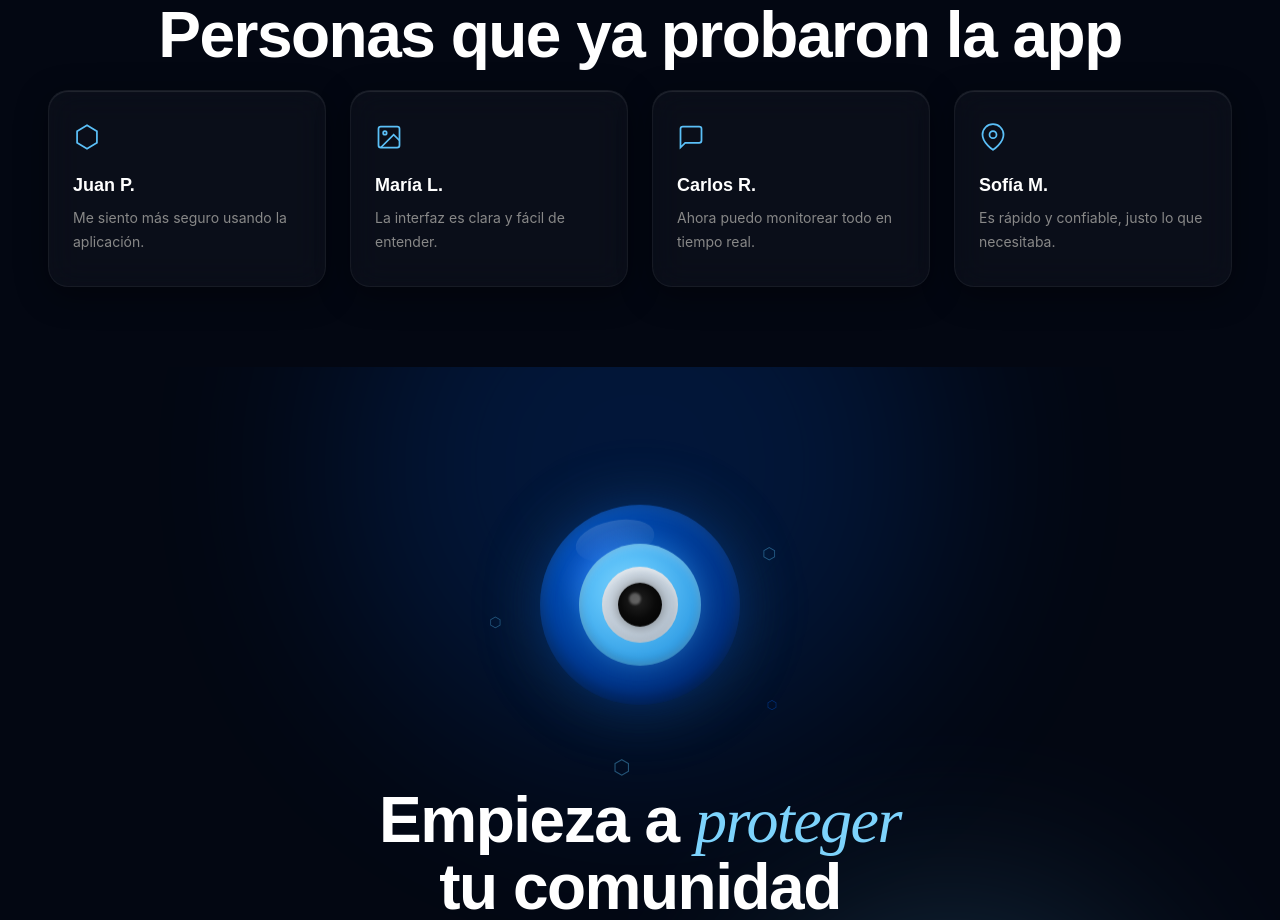
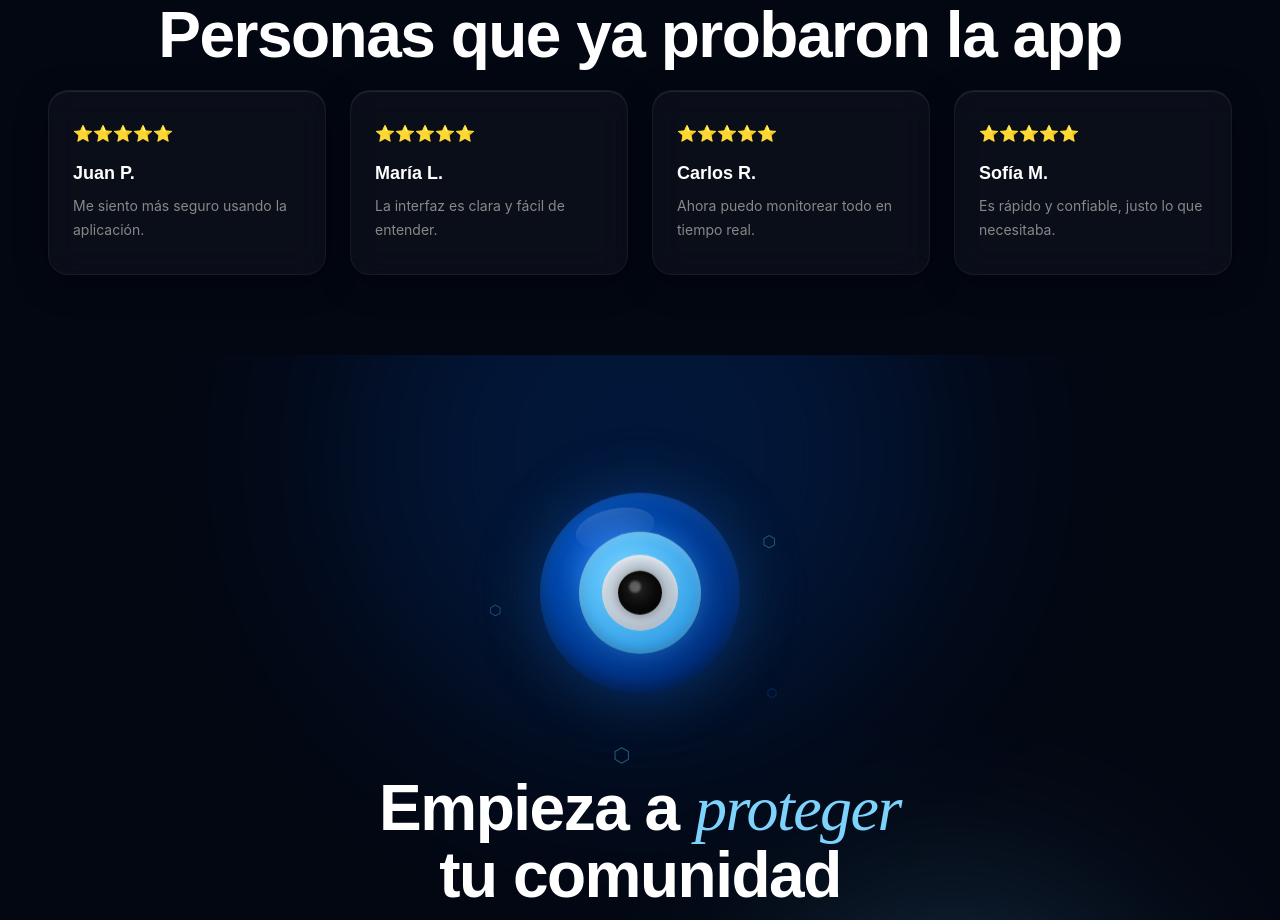
Before and after one commit to BluePeru/LandingPage, a Next.js app: page / in a window 1280 px wide. Shown: the part 5120-6040 px from the top of the page. Built offline with nearby package versions, Linux system fonts and the light colour scheme.

Commit message:
Corrección en las cards del componente testimonials 2

```diff
--- a/app/components/testimonials.tsx
+++ b/app/components/testimonials.tsx
@@ -16,37 +16,22 @@ export default function Testimonials() {
       </h2>
       <div className="testimonials-grid">
         <div className="testimonials-card liquid-glass reveal" data-delay="0">
-          <div className="feature-icon"><svg width="28" height="28" viewBox="0 0 24 24" fill="none" stroke="currentColor"
-              strokeWidth="1.5">
-              <path d="M12 2l8.5 5v10L12 22l-8.5-5V7z" />
-            </svg></div>
+          <div className="feature-icon">⭐⭐⭐⭐⭐</div>
           <h3 className="testimonials-title">Juan P.</h3>
           <p className="feature-desc">Me siento más seguro usando la aplicación.</p>
         </div>
         <div className="testimonials-card liquid-glass reveal" data-delay="1">
-          <div className="testimonials-icon"><svg width="28" height="28" viewBox="0 0 24 24" fill="none" stroke="currentColor"
-              strokeWidth="1.5">
-              <rect x="3" y="3" width="18" height="18" rx="2" />
-              <circle cx="8.5" cy="8.5" r="1.5" />
-              <polyline points="21 15 16 10 5 21" />
-            </svg></div>
+          <div className="testimonials-icon">⭐⭐⭐⭐⭐</div>
           <h3 className="testimonials-title">María L.</h3>
           <p className="testimonials-desc">La interfaz es clara y fácil de entender.</p>
         </div>
         <div className="testimonials-card liquid-glass reveal" data-delay="2">
-          <div className="testimonials-icon"><svg width="28" height="28" viewBox="0 0 24 24" fill="none" stroke="currentColor"
-              strokeWidth="1.5">
-              <path d="M21 15a2 2 0 0 1-2 2H7l-4 4V5a2 2 0 0 1 2-2h14a2 2 0 0 1 2 2z" />
-            </svg></div>
+          <div className="testimonials-icon">⭐⭐⭐⭐⭐</div>
           <h3 className="testimonials-title">Carlos R.</h3>
           <p className="testimonials-desc">Ahora puedo monitorear todo en tiempo real.</p>
         </div>
         <div className="testimonials-card liquid-glass reveal" data-delay="3">
-          <div className="testimonials-icon"><svg width="28" height="28" viewBox="0 0 24 24" fill="none" stroke="currentColor"
-              strokeWidth="1.5">
-              <path d="M21 10c0 7-9 13-9 13s-9-6-9-13a9 9 0 0 1 18 0z" />
-              <circle cx="12" cy="10" r="3" />
-            </svg></div>
+          <div className="testimonials-icon">⭐⭐⭐⭐⭐</div>
           <h3 className="testimonials-title">Sofía M.</h3>
           <p className="testimonials-desc">Es rápido y confiable, justo lo que necesitaba.</p>
         </div>
```
